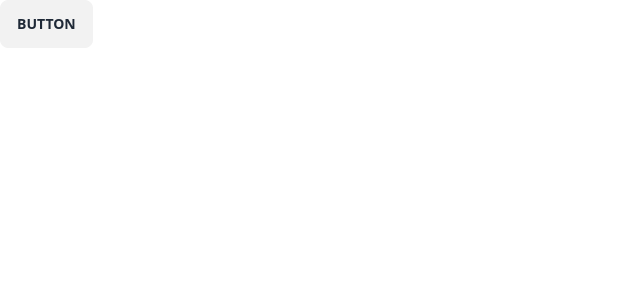
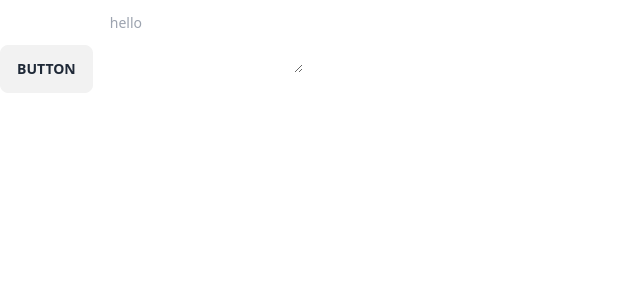
Before and after one commit to NUTFes/chosei-chan, a Next.js app: page / in a window 1280 px wide. Shown: the top 300 px of the page, without its empty margins (0-640 px from the left). Built offline with nearby package versions, Linux system fonts and the light colour scheme.

Commit message:
[feat] textareaコンポーネントの作成

```diff
--- /dev/null
+++ b/src/components/common/TextArea/TextArea.tsx
@@ -0,0 +1,20 @@
+import { TextAreaProps } from "./TextArea.types";
+import classNames from "classnames";
+
+const TextArea: React.FC<TextAreaProps> = ({
+    variants = 'primary',
+    size = 'sm',
+    bordered,
+    ghost,
+  }) => {
+    const variantsClass = variants ? `textarea-${variants}` : 'textarea-primary';
+    const sizeClass = size === 'md' ? '' : `textarea-${size}`;
+    const borderedClass = bordered ? 'textarea-bordered' : '';
+    const ghostClass = ghost ? 'testarea-ghost' : '';
+    return (
+      <textarea className={classNames('textarea', variantsClass, sizeClass, borderedClass, ghostClass)}>
+      </textarea>
+    );
+  };
+
+  export default TextArea;
--- /dev/null
+++ b/src/components/common/TextArea/TextArea.types.ts
@@ -0,0 +1,6 @@
+export type TextAreaProps = {
+    variants: 'primary' | 'secondary';
+    size: 'xs' | 'sm' | 'md' | 'lg';
+    bordered: boolean;
+    ghost: boolean;
+  } & JSX.IntrinsicElements['textarea'];
--- /dev/null
+++ b/src/components/common/TextArea/index.ts
@@ -0,0 +1 @@
+export { default as TextArea } from './TextArea';
--- a/src/pages/index.tsx
+++ b/src/pages/index.tsx
@@ -7,6 +7,7 @@ export default function Home() {
   return (
     <main>
       <button className="btn">Button</button>
+      <textarea className="textarea" placeholder="hello"></textarea>
     </main>
   );
 }
```
Also changed, not shown: 1 other file (tests, documents, lock files or other folders).
